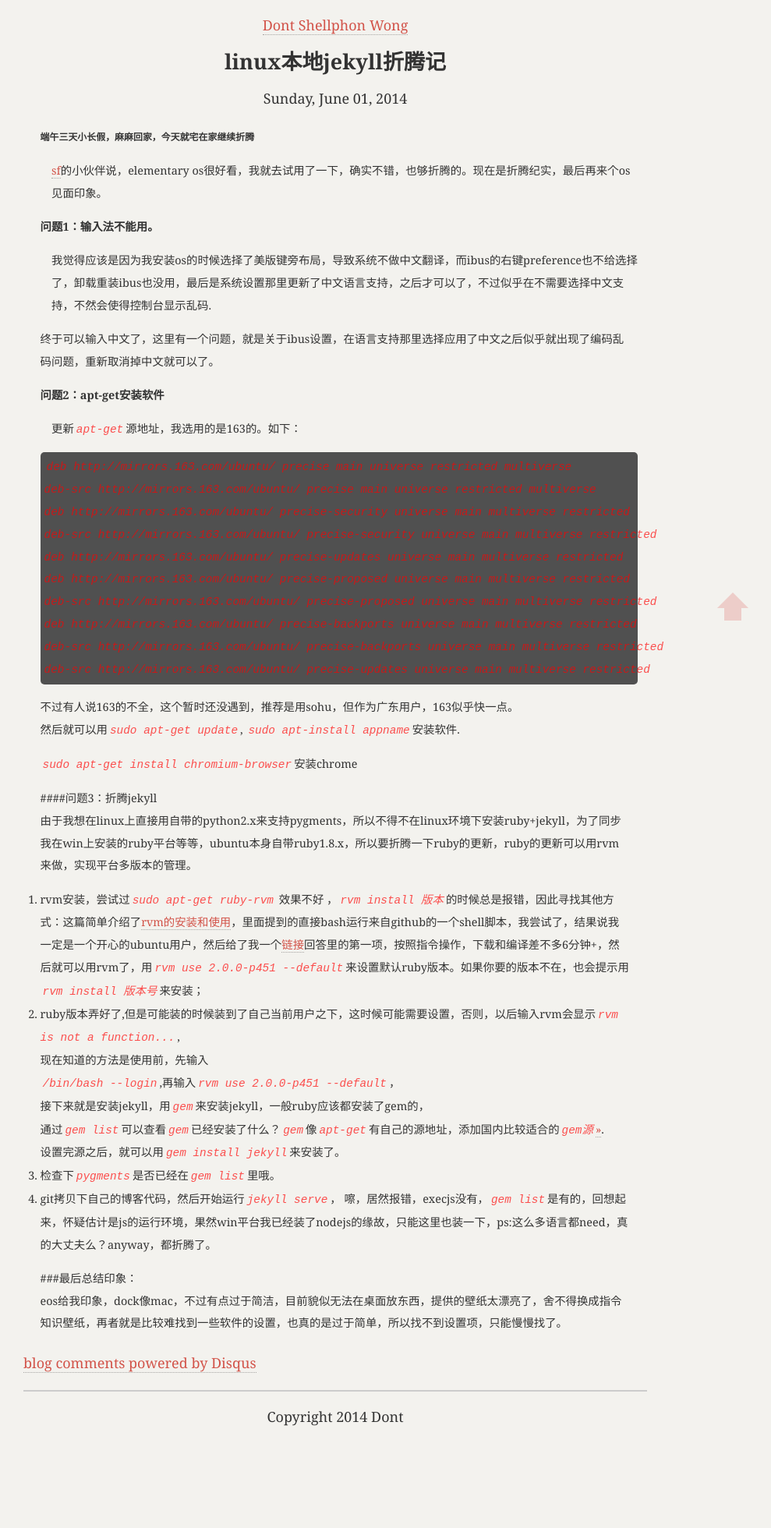
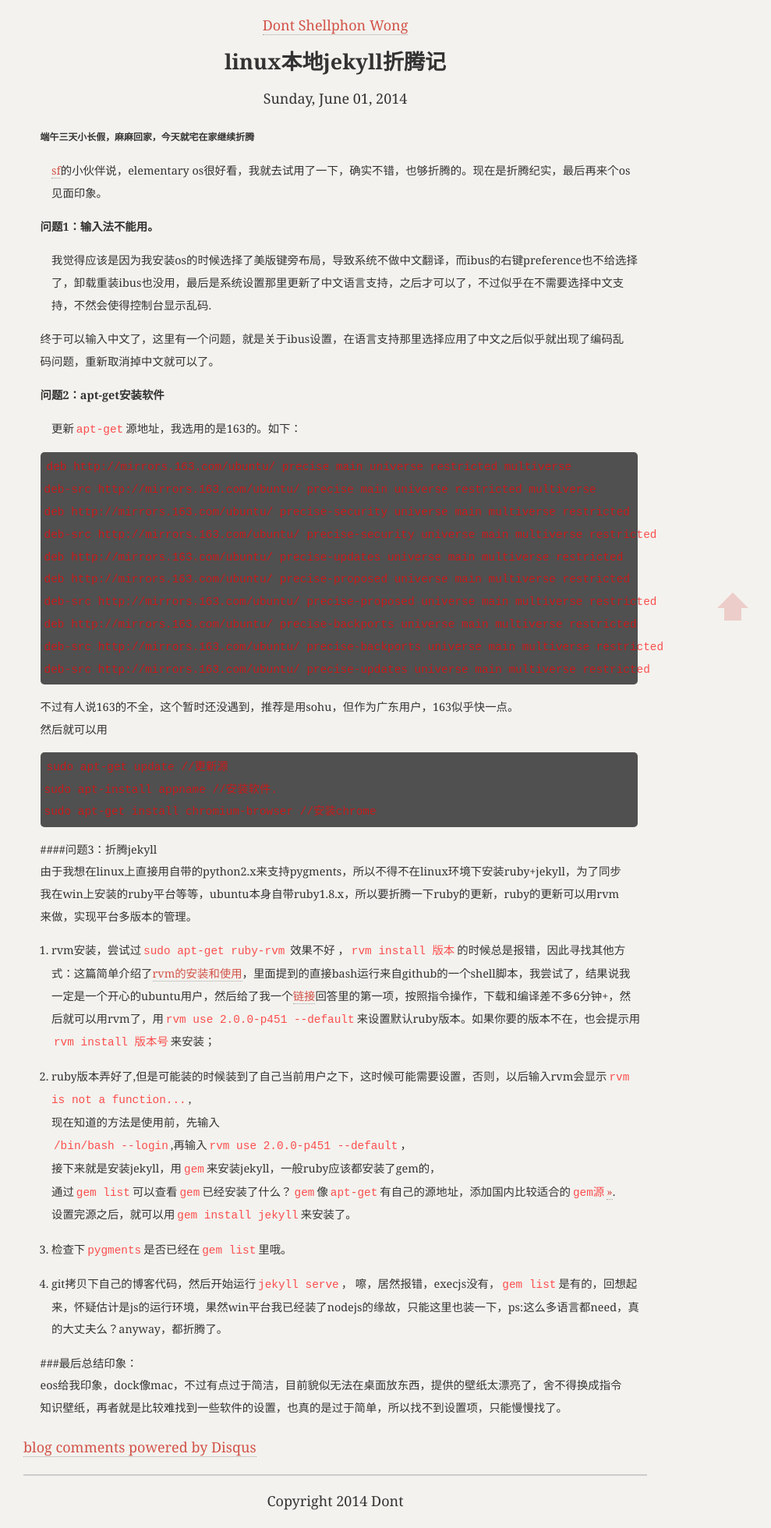
Before and after one commit to shellphon/githublog, a Jekyll site: the page built from _posts/2014-06-01-linuxblog.md, in a window 1280 px wide. Shown: the whole page at 78% size, without its empty margins (210-1199 px from the left). Built offline with Jekyll 4.4.1, drawn with Linux system fonts in a browser that asks for light colours; Markdown is read by kramdown in place of the engine named in the settings; comment, search, counter and statistics services are not loaded; before the commit the page ends 1851 px from its top, so only the background shows below that.

Commit message:
fix the css and blog content

````diff
--- a/_posts/2014-06-01-linuxblog.md
+++ b/_posts/2014-06-01-linuxblog.md
@@ -27,20 +27,28 @@ deb-src http://mirrors.163.com/ubuntu/ precise-updates universe main multiverse
 ```
 
 不过有人说163的不全，这个暂时还没遇到，推荐是用sohu，但作为广东用户，163似乎快一点。
-然后就可以用`sudo apt-get update`,  `sudo apt-install appname`安装软件.
-
-`sudo apt-get install chromium-browser`安装chrome
+然后就可以用
+>
+```
+sudo apt-get update //更新源
+sudo apt-install appname //安装软件.
+sudo apt-get install chromium-browser //安装chrome
+```
 
 ####问题3：折腾jekyll
 由于我想在linux上直接用自带的python2.x来支持pygments，所以不得不在linux环境下安装ruby+jekyll，为了同步我在win上安装的ruby平台等等，ubuntu本身自带ruby1.8.x，所以要折腾一下ruby的更新，ruby的更新可以用rvm来做，实现平台多版本的管理。
+
 1. rvm安装，尝试过`sudo apt-get ruby-rvm` 效果不好 ，`rvm install 版本`的时候总是报错，因此寻找其他方式：这篇简单介绍了[rvm的安装和使用](http://rubyer.me/blog/1054/ )，里面提到的直接bash运行来自github的一个shell脚本，我尝试了，结果说我一定是一个开心的ubuntu用户，然后给了我一个[链接](http://stackoverflow.com/questions/9056008/installed-ruby-1-9-3-with-rvm-but-command-line-doesnt-show-ruby-v/9056395#9056395 )回答里的第一项，按照指令操作，下载和编译差不多6分钟+，然后就可以用rvm了，用`rvm use 2.0.0-p451 --default`来设置默认ruby版本。如果你要的版本不在，也会提示用`rvm install 版本号`来安装；
+
 2. ruby版本弄好了,但是可能装的时候装到了自己当前用户之下，这时候可能需要设置，否则，以后输入rvm会显示`rvm is not a function...`,
 现在知道的方法是使用前，先输入
 `/bin/bash --login`,再输入`rvm use 2.0.0-p451 --default`，
 接下来就是安装jekyll，用`gem`来安装jekyll，一般ruby应该都安装了gem的，
 通过`gem list`可以查看`gem`已经安装了什么？`gem`像`apt-get`有自己的源地址，添加国内比较适合的`gem源`[>>](http://skyinlayer.com/blog/2014/01/25/jekyll-1/).
 设置完源之后，就可以用`gem install jekyll`来安装了。
+
 3. 检查下`pygments`是否已经在`gem list`里哦。
+
 4. git拷贝下自己的博客代码，然后开始运行`jekyll serve`， 嚓，居然报错，execjs没有，`gem list`是有的，回想起来，怀疑估计是js的运行环境，果然win平台我已经装了nodejs的缘故，只能这里也装一下，ps:这么多语言都need，真的大丈夫么？anyway，都折腾了。
 
 ###最后总结印象：
--- a/css/dontblog.css
+++ b/css/dontblog.css
@@ -37,7 +37,7 @@ blockquote>pre>code{
 	color: #46EB12;
 }
 code{
-	font-style: italic;
+	/*font-style: italic;*/
 	color: rgba(255, 0, 0, 0.68);
 	padding: 0 3px;
 }
@@ -49,7 +49,7 @@ code{
 .post *{
 	width: 100%;
 }
-.post h3+p,h4+p,h5+p{
+.post h3+p,h4+p,h5+p,h3~ol,h4~ol,h5~ol{
 	margin-left: 1em;
 }
 .post-head{
@@ -112,6 +112,9 @@ code{
     top: 20px;
     left: -11px;
 }
+a#postTop {
+	outline: none;
+}
 #blog-head{
 	margin: 20px auto;
 	text-align: center;
````
Lines whose indentation alone changed are shown as unchanged.
